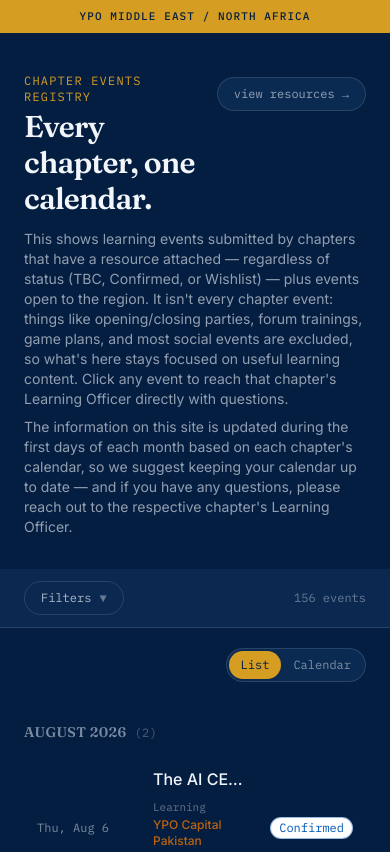
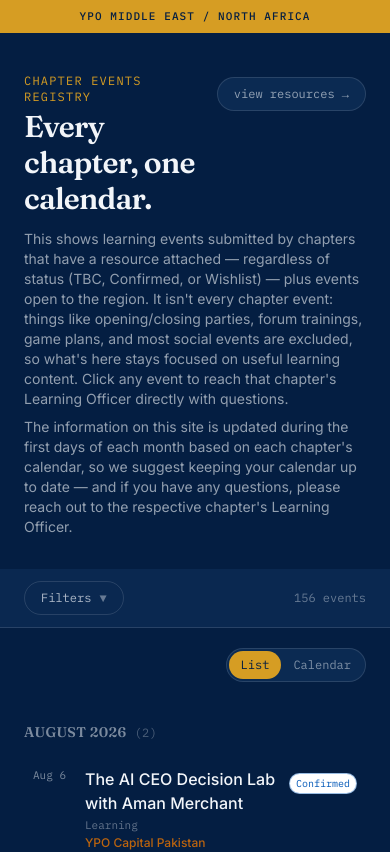
Before and after one commit to marialuzdomingo/ypomena-chaptercalendars, a Next.js app in the folder chapter-events/: page / in a window 390 px wide. Shown: the top 852 px of the page. Built offline with nearby package versions, Linux system fonts and the light colour scheme.

Commit message:
Add files via upload

```diff
--- a/chapter-events/app/resources/page.tsx
+++ b/chapter-events/app/resources/page.tsx
@@ -164,6 +164,13 @@ export default function ResourcesPage() {
             </button>
           )}
 
+          <button
+            onClick={() => setMobileOpen(false)}
+            className="mb-[1px] rounded-full bg-gold px-4 py-2 text-xs font-mono font-semibold text-navy sm:hidden"
+          >
+            Show {filtered.length} result{filtered.length === 1 ? "" : "s"}
+          </button>
+
           <div className="hidden font-mono text-xs text-ink/40 sm:ml-auto sm:mb-1 sm:block">
             {filtered.length} resource{filtered.length === 1 ? "" : "s"}
           </div>
--- a/chapter-events/components/EventsList.tsx
+++ b/chapter-events/components/EventsList.tsx
@@ -56,33 +56,44 @@ export function EventsList({ events, monthLabels }: { events: ChapterEvent[]; mo
 }
 
 function EventRow({ event, onClick }: { event: ChapterEvent; onClick: () => void }) {
-  const day = event.date
+  const fullDay = event.date
     ? new Date(event.date + "T00:00:00").toLocaleDateString(undefined, {
         weekday: "short",
         month: "short",
         day: "numeric",
       })
     : "No date";
+  const shortDay = event.date
+    ? new Date(event.date + "T00:00:00").toLocaleDateString(undefined, {
+        month: "short",
+        day: "numeric",
+      })
+    : "—";
 
   return (
     <button
       onClick={onClick}
-      className="grid grid-cols-[100px_1fr_auto] items-center gap-4 rounded-lg border border-transparent px-3 py-3 text-left transition-colors hover:border-line hover:bg-paper"
+      className="grid grid-cols-[44px_1fr_auto] items-start gap-2 rounded-lg border border-transparent px-2 py-3 text-left transition-colors hover:border-line hover:bg-paper sm:grid-cols-[100px_1fr_auto] sm:items-center sm:gap-4 sm:px-3"
     >
-      <span className="font-mono text-xs text-ink/50">{day}</span>
+      <span className="pt-0.5 font-mono text-[11px] leading-tight text-ink/50 sm:pt-0 sm:text-xs">
+        <span className="sm:hidden">{shortDay}</span>
+        <span className="hidden sm:inline">{fullDay}</span>
+      </span>
       <div className="min-w-0">
-        <div className="flex flex-wrap items-baseline gap-2">
-          <span className="truncate font-medium text-ink">{event.name}</span>
+        <div className="flex flex-wrap items-baseline gap-x-2 gap-y-0.5">
+          <span className="font-medium text-ink sm:truncate">{event.name}</span>
           {event.eventType && (
             <span className="font-mono text-[11px] text-ink/40">{event.eventType}</span>
           )}
         </div>
-        <div className="mt-0.5 flex flex-wrap items-center gap-2 text-xs text-ink/50">
+        <div className="mt-0.5 flex flex-wrap items-center gap-x-2 gap-y-0.5 text-xs text-ink/50">
           <span className="font-medium text-orange/80">{event.chapterName}</span>
           {event.location && <span>· {event.location}</span>}
         </div>
       </div>
-      <StatusPill status={event.status} />
+      <div className="pt-0.5 sm:pt-0">
+        <StatusPill status={event.status} />
+      </div>
     </button>
   );
 }
--- a/chapter-events/components/FilterBar.tsx
+++ b/chapter-events/components/FilterBar.tsx
@@ -195,6 +195,13 @@ export function FilterBar({
           </button>
         )}
 
+        <button
+          onClick={() => setMobileOpen(false)}
+          className="mb-[1px] rounded-full bg-gold px-4 py-2 text-xs font-mono font-semibold text-navy sm:hidden"
+        >
+          Show {resultCount} result{resultCount === 1 ? "" : "s"}
+        </button>
+
         {/* Result count — desktop only, mobile shows it in the compact toggle row instead */}
         <div className="hidden font-mono text-xs text-ink/40 sm:ml-auto sm:mb-1 sm:block">
           {resultCount} event{resultCount === 1 ? "" : "s"}
--- a/chapter-events/components/StatusPill.tsx
+++ b/chapter-events/components/StatusPill.tsx
@@ -9,7 +9,7 @@ const STATUS_STYLES: Record<string, string> = {
 export function StatusPill({ status }: { status: string | null }) {
   if (!status) {
     return (
-      <span className="inline-flex items-center rounded-full border border-line px-2 py-0.5 text-xs font-mono text-ink/50">
+      <span className="inline-flex max-w-[80px] items-center truncate rounded-full border border-line px-1.5 py-0.5 text-[10px] font-mono text-ink/50 sm:max-w-none sm:px-2 sm:text-xs">
         no status
       </span>
     );
@@ -20,7 +20,7 @@ export function StatusPill({ status }: { status: string | null }) {
 
   return (
     <span
-      className={`inline-flex items-center rounded-full border px-2 py-0.5 text-xs font-mono ${style}`}
+      className={`inline-flex max-w-[80px] items-center truncate rounded-full border px-1.5 py-0.5 text-[10px] font-mono sm:max-w-none sm:px-2 sm:text-xs ${style}`}
     >
       {status}
     </span>
```
